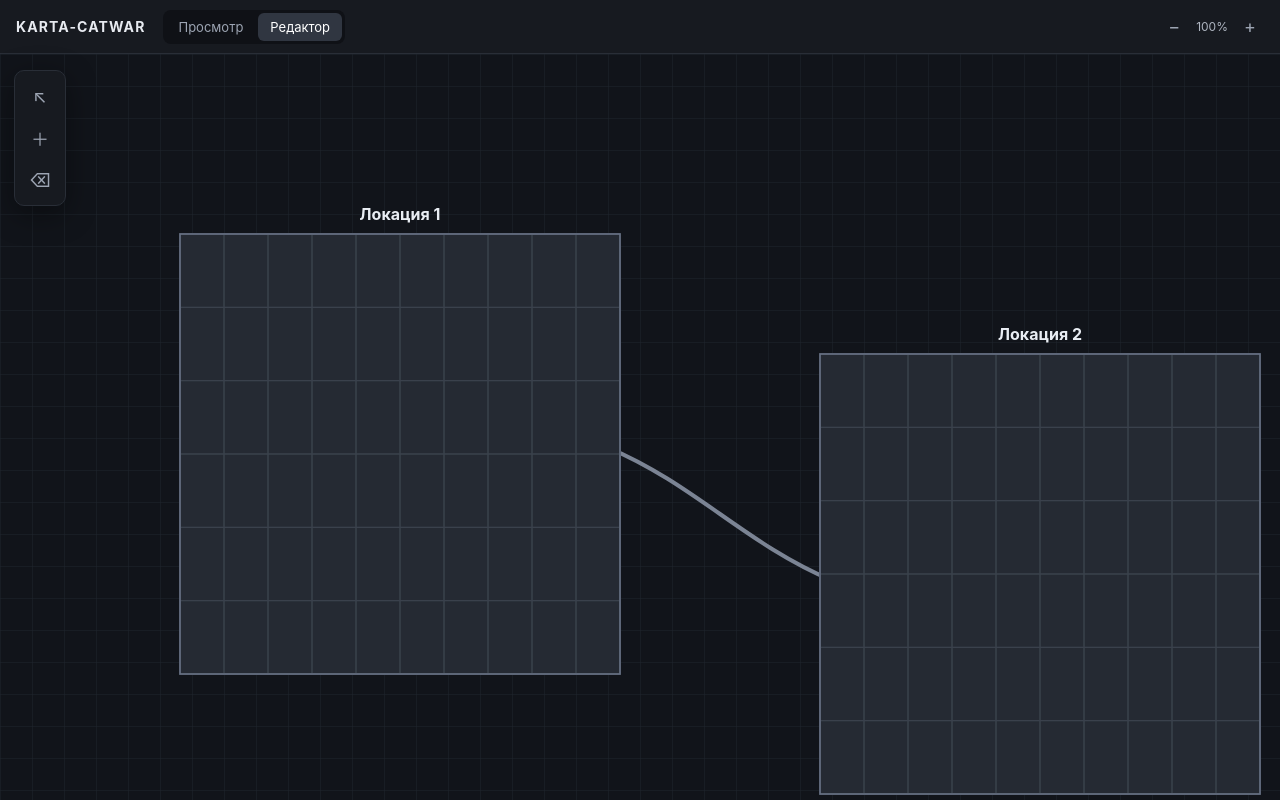
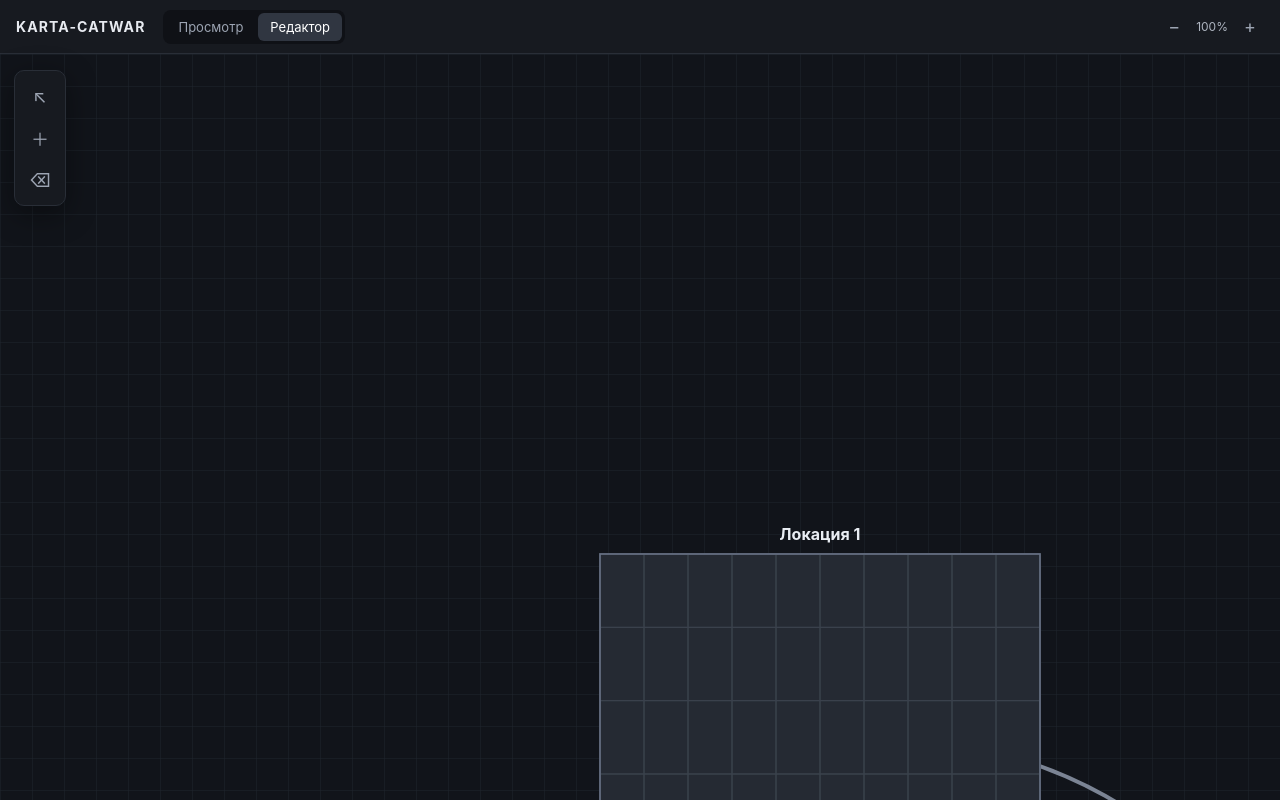
Before and after one commit to asiqut/KARTA-CATWAR, a React (Vite) app: page / in a window 1280 px wide. Built offline with nearby package versions, Linux system fonts and the light colour scheme.

Commit message:
Add Miro-style transition connection interaction

```diff
--- a/src/App.tsx
+++ b/src/App.tsx
@@ -1,4 +1,4 @@
-import { useMemo, useRef, useState } from 'react'
+import { useMemo, useRef, useState, type PointerEvent as ReactPointerEvent } from 'react'
 
 type Transition = {
   id: string
@@ -31,6 +31,8 @@ type Connector = {
 const GRID_COLS = 10
 const GRID_ROWS = 6
 const LOCATION_SIZE = 440
+const CANVAS_WIDTH = 5000
+const CANVAS_HEIGHT = 3500
 
 function makeTransitions(locationId: string): Transition[] {
   return Array.from({ length: GRID_ROWS * GRID_COLS }, (_, index) => ({
@@ -41,8 +43,8 @@ function makeTransitions(locationId: string): Transition[] {
 }
 
 const initialLocations: Location[] = [
-  { id: 'loc-1', name: 'Локация 1', x: 180, y: 180, size: LOCATION_SIZE, transitions: makeTransitions('loc-1') },
-  { id: 'loc-2', name: 'Локация 2', x: 820, y: 300, size: LOCATION_SIZE, transitions: makeTransitions('loc-2') },
+  { id: 'loc-1', name: 'Локация 1', x: 600, y: 500, size: LOCATION_SIZE, transitions: makeTransitions('loc-1') },
+  { id: 'loc-2', name: 'Локация 2', x: 1500, y: 800, size: LOCATION_SIZE, transitions: makeTransitions('loc-2') },
 ]
 
 const initialConnectors: Connector[] = [
@@ -86,6 +88,8 @@ export function App() {
   const [locations, setLocations] = useState(initialLocations)
   const [connectors, setConnectors] = useState(initialConnectors)
   const [selected, setSelected] = useState<string | null>(null)
+  const [hoveredTransition, setHoveredTransition] = useState<ConnectorEndpoint | null>(null)
+  const [connectionStart, setConnectionStart] = useState<ConnectorEndpoint | null>(null)
   const [zoom, setZoom] = useState(1)
   const dragging = useRef<{ id: string; startX: number; startY: number; x: number; y: number } | null>(null)
 
@@ -98,8 +102,8 @@ export function App() {
       {
         id,
         name: `Локация ${current.length + 1}`,
-        x: 360 + current.length * 60,
-        y: 700 + current.length * 60,
+        x: 700 + current.length * 120,
+        y: 1500 + current.length * 120,
         size: LOCATION_SIZE,
         transitions: makeTransitions(id),
       },
@@ -107,7 +111,7 @@ export function App() {
     setSelected(id)
   }
 
-  function startDrag(event: React.PointerEvent<SVGGElement>, location: Location) {
+  function startDrag(event: ReactPointerEvent<SVGGElement>, location: Location) {
     if (mode !== 'editor') return
     event.stopPropagation()
     event.currentTarget.setPointerCapture(event.pointerId)
@@ -120,7 +124,7 @@ export function App() {
     }
   }
 
-  function dragLocation(event: React.PointerEvent<SVGGElement>) {
+  function dragLocation(event: ReactPointerEvent<SVGGElement>) {
     const drag = dragging.current
     if (!drag) return
     const dx = (event.clientX - drag.startX) / zoom
@@ -134,10 +138,36 @@ export function App() {
     dragging.current = null
   }
 
+  function beginConnection(endpoint: ConnectorEndpoint, event: ReactPointerEvent) {
+    if (mode !== 'editor') return
+    event.stopPropagation()
+    setConnectionStart(endpoint)
+    setSelected(endpoint.locationId)
+  }
+
+  function finishConnection(endpoint: ConnectorEndpoint, event: ReactPointerEvent) {
+    if (!connectionStart || mode !== 'editor') return
+    event.stopPropagation()
+    if (connectionStart.locationId === endpoint.locationId && connectionStart.transitionId === endpoint.transitionId) return
+
+    setConnectors((current) => [
+      ...current,
+      {
+        id: `conn-${Date.now()}`,
+        from: connectionStart,
+        to: endpoint,
+        color: '#7b8494',
+        arrows: 'both',
+      },
+    ])
+    setConnectionStart(null)
+  }
+
   function deleteSelected() {
     if (!selected || mode !== 'editor') return
     setLocations((current) => current.filter((item) => item.id !== selected))
     setConnectors((current) => current.filter((item) => item.from.locationId !== selected && item.to.locationId !== selected))
+    setConnectionStart(null)
     setSelected(null)
   }
 
@@ -163,12 +193,12 @@ export function App() {
       </aside>
 
       <main className="canvas-shell">
-        <div className="canvas" onClick={() => setSelected(null)}>
+        <div className="canvas" onClick={() => { setSelected(null); setConnectionStart(null) }}>
           <svg
             className="map"
-            width="2200"
-            height="1400"
-            viewBox="0 0 2200 1400"
+            width={CANVAS_WIDTH}
+            height={CANVAS_HEIGHT}
+            viewBox={`0 0 ${CANVAS_WIDTH} ${CANVAS_HEIGHT}`}
             style={{ transform: `scale(${zoom})` }}
           >
             <defs>
@@ -182,7 +212,7 @@ export function App() {
                 <path d="M0,0 L9,4.5 L0,9 Z" fill="context-stroke" />
               </marker>
             </defs>
-            <rect width="2200" height="1400" fill="url(#canvas-grid)" />
+            <rect width={CANVAS_WIDTH} height={CANVAS_HEIGHT} fill="url(#canvas-grid)" />
 
             {connectors.map((connector) => {
               const fromLocation = locationMap.get(connector.from.locationId)
@@ -214,6 +244,18 @@ export function App() {
               )
             })}
 
+            {connectionStart && hoveredTransition && (() => {
+              const fromLocation = locationMap.get(connectionStart.locationId)
+              const toLocation = locationMap.get(hoveredTransition.locationId)
+              if (!fromLocation || !toLocation) return null
+              const fromTransition = fromLocation.transitions.find((item) => item.id === connectionStart.transitionId)
+              const toTransition = toLocation.transitions.find((item) => item.id === hoveredTransition.transitionId)
+              if (!fromTransition || !toTransition) return null
+              const from = transitionCenter(fromLocation, fromTransition)
+              const to = transitionCenter(toLocation, toTransition)
+              return <path className="connection-preview" d={`M ${from.x} ${from.y} L ${to.x} ${to.y}`} />
+            })()}
+
             {locations.map((location) => (
               <g
                 key={location.id}
@@ -232,14 +274,36 @@ export function App() {
                   {location.transitions.map((transition) => {
                     const cellWidth = location.size / GRID_COLS
                     const cellHeight = location.size / GRID_ROWS
+                    const endpoint = { locationId: location.id, transitionId: transition.id }
+                    const isHovered = hoveredTransition?.locationId === location.id && hoveredTransition.transitionId === transition.id
+                    const isStart = connectionStart?.locationId === location.id && connectionStart.transitionId === transition.id
+                    const cx = transition.col * cellWidth + cellWidth / 2
+                    const cy = transition.row * cellHeight + cellHeight / 2
+
                     return (
-                      <rect
+                      <g
                         key={transition.id}
-                        x={transition.col * cellWidth}
-                        y={transition.row * cellHeight}
-                        width={cellWidth}
-                        height={cellHeight}
-                      />
+                        className={`transition-cell ${isHovered ? 'hovered' : ''} ${isStart ? 'connection-start' : ''}`}
+                        onPointerEnter={() => setHoveredTransition(endpoint)}
+                        onPointerLeave={() => setHoveredTransition(null)}
+                        onPointerDown={(event) => {
+                          event.stopPropagation()
+                          if (connectionStart) finishConnection(endpoint, event)
+                        }}
+                      >
+                        <rect
+                          x={transition.col * cellWidth}
+                          y={transition.row * cellHeight}
+                          width={cellWidth}
+                          height={cellHeight}
+                        />
+                        {isHovered && mode === 'editor' && !connectionStart && (
+                          <g className="transition-connect-handle" onPointerDown={(event) => beginConnection(endpoint, event)}>
+                            <circle cx={cx + cellWidth / 2 - 8} cy={cy} r="13" />
+                            <path d={`M ${cx + cellWidth / 2 - 13} ${cy} L ${cx + cellWidth / 2 - 3} ${cy} M ${cx + cellWidth / 2 - 7} ${cy - 4} L ${cx + cellWidth / 2 - 3} ${cy} L ${cx + cellWidth / 2 - 7} ${cy + 4}`} />
+                          </g>
+                        )}
+                      </g>
                     )
                   })}
                 </g>
@@ -258,7 +322,7 @@ export function App() {
             value={locationMap.get(selected)?.name ?? ''}
             onChange={(event) => setLocations((current) => current.map((item) => item.id === selected ? { ...item, name: event.target.value } : item))}
           />
-          <div className="inspector-note">Переходы находятся внутри самой локации. Соединения привязываются к конкретным ячейкам переходов.</div>
+          <div className="inspector-note">Наведите на ячейку перехода — справа появится точка соединения. Нажмите её, затем выберите другую ячейку.</div>
         </section>
       )}
     </div>
```
